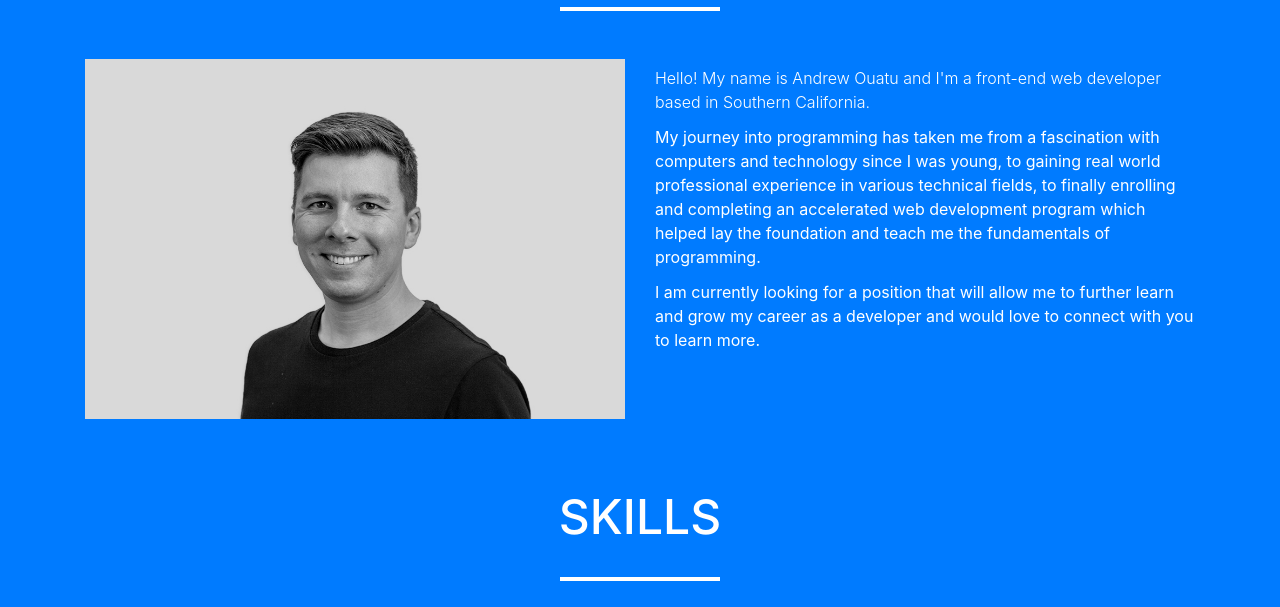
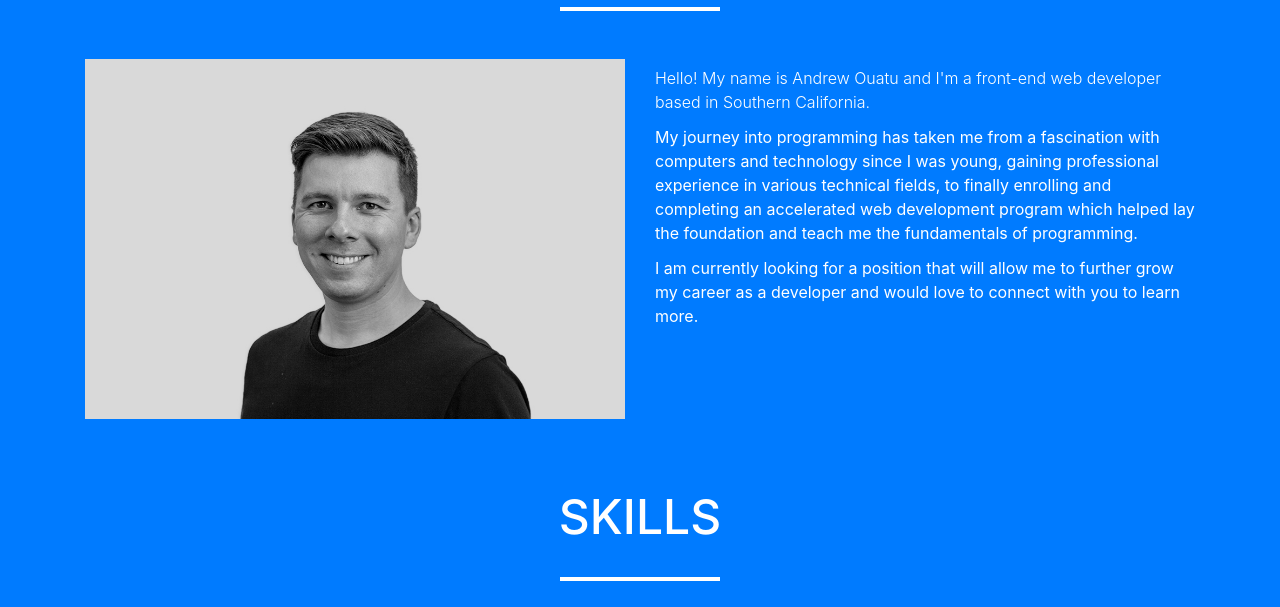
Before and after one commit to andrewouatu/portfolio, a website with bundled scripts: page index.html in a window 1280 px wide. Shown: the part 1560-2167 px from the top of the page. Built offline with nearby package versions, Linux system fonts and the light colour scheme.

Commit message:
Edited about me

```diff
--- a/index.html
+++ b/index.html
@@ -116,10 +116,10 @@
             <div class="col-md-6 ml-auto">
               <p class="lead">Hello! My name is Andrew Ouatu and I'm a front-end web developer based in Southern California.</p>
               <p class="about">My journey into programming has taken me from a fascination with computers and technology since I was young,
-                to gaining real world professional experience in various technical fields, to finally enrolling and completing an accelerated
+                gaining professional experience in various technical fields, to finally enrolling and completing an accelerated
                 web development program which helped lay the foundation and teach me the fundamentals of programming.
               </p>
-              <p class="about">I am currently looking  for a position that will allow me to further learn and grow my career as a developer
+              <p class="about">I am currently looking  for a position that will allow me to further grow my career as a developer
                 and would love to connect with you to learn more.
               </p>
             </div>
```
